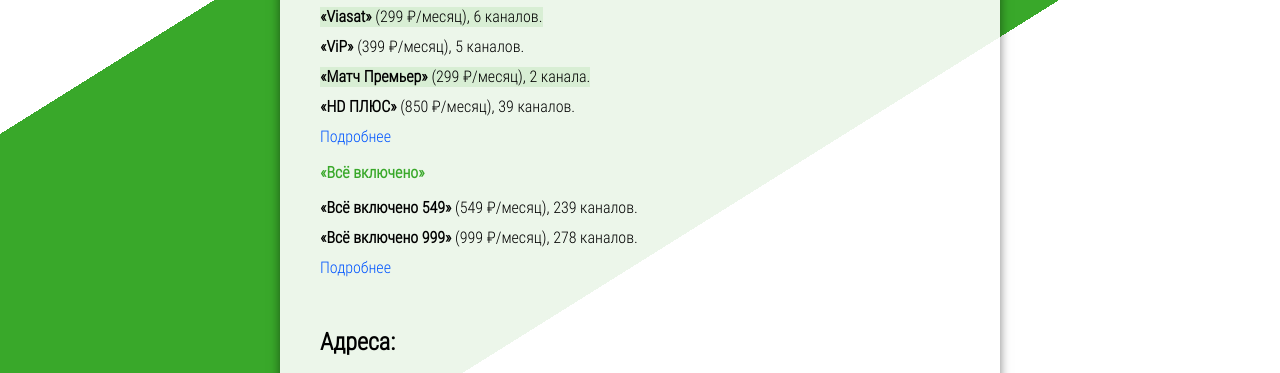
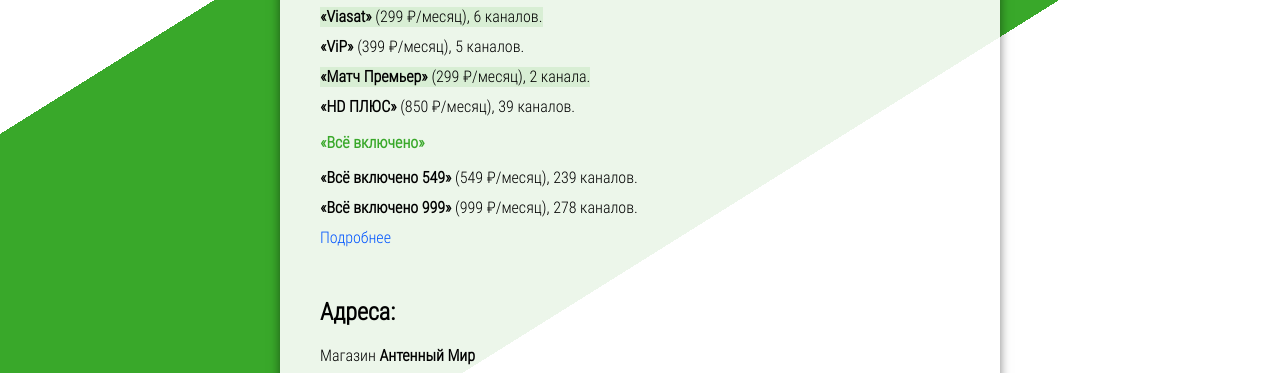
Before and after one commit to tricolor-tv/tricolor-tv, a plain HTML site: page ntv/index.html in a window 1280 px wide. Shown: the part 2794-3167 px from the top of the page. Drawn offline with Linux system fonts and the light colour scheme.

Commit message:
Поправил ссылку о пакетах на оф сайт НТВ+

```diff
--- a/main.css
+++ b/main.css
@@ -114,6 +114,7 @@ small {
     height: 100%;
     width: 100%;
     margin: auto;
+    max-width: 1920px;
 }
 
 
--- a/ntv/index.html
+++ b/ntv/index.html
@@ -319,12 +319,12 @@
                             <p><b>«Матч Премьер»</b> (299&nbsp;&#8381;/месяц), 2&nbsp;канала.</p>
                             <p><b>«HD ПЛЮС»</b> (850&nbsp;&#8381;/месяц), 39&nbsp;каналов.</p>
                         </div>
-                        <p><a target="_blank" href="https://ntvplus.ru/channels/">Подробнее</a></p>
 
                         <h3>«Всё включено»</h3>
                         <p><b>«Всё включено 549»</b> (549&nbsp;&#8381;/месяц), 239&nbsp;каналов.</p>
                         <p><b>«Всё включено 999»</b> (999&nbsp;&#8381;/месяц), 278&nbsp;каналов.</p>
-                        <p><a target="_blank" href="https://ntvplus.ru/company/novosti/programma-vse-vklyucheno-1734">Подробнее</a></p>
+
+                        <p><a target="_blank" href="https://ntvplus.ru/channels/">Подробнее</a></p>
                     </div>
                 </section>
 
```
